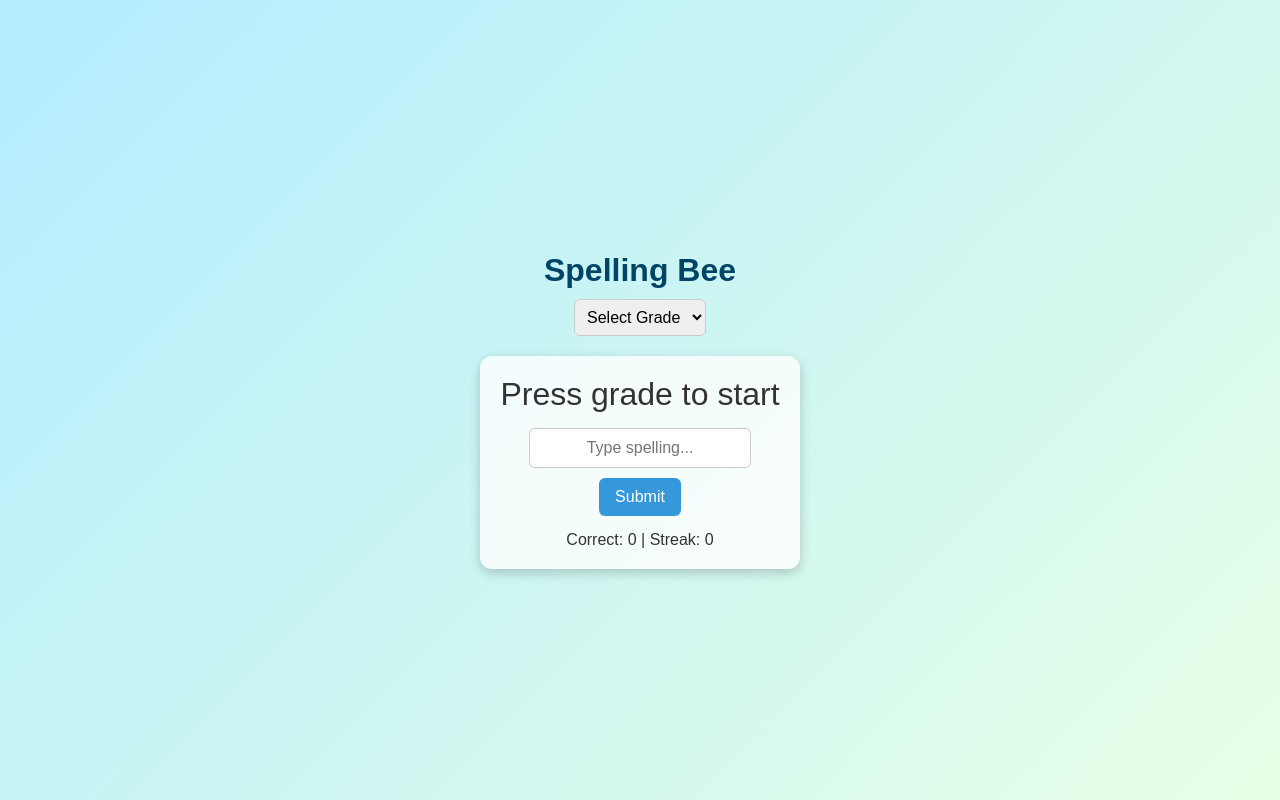
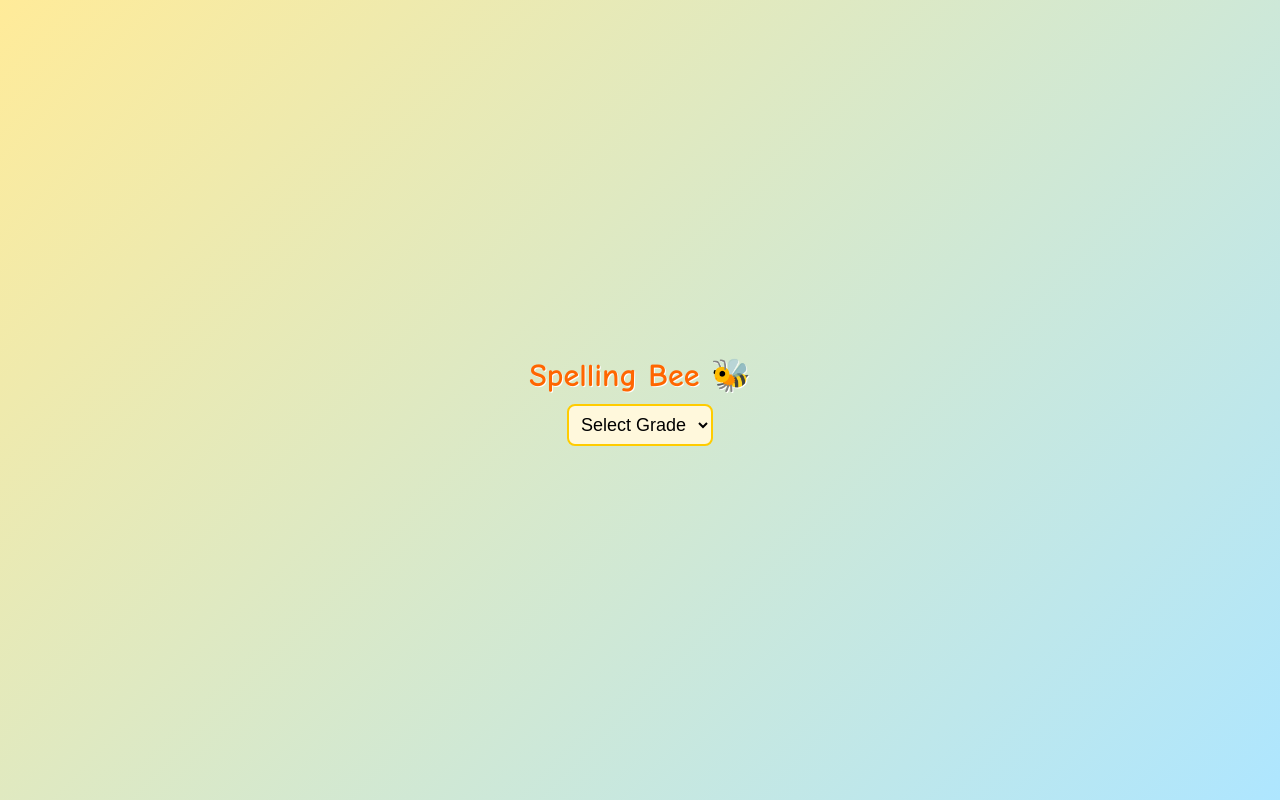
Before and after one commit to melaniefaith96/spelling-game, a plain HTML site: page index.html in a window 1280 px wide. Drawn offline with Linux system fonts and the light colour scheme.

Commit message:
Update index.html

```diff
--- a/index.html
+++ b/index.html
@@ -6,8 +6,8 @@
 <title>Spelling Bee</title>
 <style>
     body {
-        font-family: Arial, sans-serif;
-        background: linear-gradient(135deg, #b3ecff, #e6ffe6);
+        font-family: Comic Sans MS, cursive, sans-serif;
+        background: linear-gradient(135deg, #ffeb99, #aee6ff);
         color: #333;
         height: 100vh;
         margin: 0;
@@ -18,53 +18,62 @@
     }
     h1 {
         margin-bottom: 10px;
-        color: #004466;
+        color: #ff6600;
+        text-shadow: 1px 1px #fff;
     }
     select {
         padding: 8px;
-        font-size: 16px;
+        font-size: 18px;
         margin-bottom: 20px;
-        border-radius: 6px;
-        border: 1px solid #ccc;
+        border-radius: 8px;
+        border: 2px solid #ffcc00;
+        background: #fff8dc;
+        cursor: pointer;
     }
     .bee-container {
+        display: none; /* Hidden until grade selected */
         text-align: center;
-        background: rgba(255,255,255,0.8);
-        padding: 20px;
-        border-radius: 12px;
+        background: rgba(255,255,255,0.9);
+        padding: 25px;
+        border-radius: 16px;
         box-shadow: 0 4px 12px rgba(0,0,0,0.2);
-        width: 280px;
-    }
-    .prompt {
-        font-size: 2rem;
-        margin-bottom: 15px;
+        width: 300px;
     }
     input {
         padding: 10px;
-        font-size: 1rem;
+        font-size: 1.1rem;
         width: 200px;
         text-align: center;
-        border-radius: 6px;
-        border: 1px solid #ccc;
+        border-radius: 8px;
+        border: 2px solid #ffcc00;
         margin-bottom: 10px;
     }
     button {
-        padding: 10px 16px;
+        padding: 10px 18px;
         font-size: 1rem;
-        background: #3498db;
+        background: #4CAF50;
         color: #fff;
         border: none;
-        border-radius: 6px;
+        border-radius: 8px;
         cursor: pointer;
+    }
+    button:hover {
+        background: #45a049;
     }
     .stats {
         margin-top: 15px;
         font-size: 1rem;
     }
     .feedback {
-        font-size: 1.2rem;
+        font-size: 1.4rem;
         margin-top: 10px;
         font-weight: bold;
+    }
+    .yay {
+        color: #28a745;
+    }
+    .try-again {
+        color: #d9534f;
     }
     canvas {
         position: fixed;
@@ -76,16 +85,17 @@
 </head>
 <body>
 
-<h1>Spelling Bee</h1>
+<h1>Spelling Bee 🐝</h1>
 <select id="gradeSel">
     <option value="">Select Grade</option>
     <option value="1">Grade 1</option>
     <option value="2">Grade 2</option>
     <option value="3">Grade 3</option>
+    <option value="4">Grade 4</option>
+    <option value="5">Grade 5</option>
 </select>
 
-<div class="bee-container">
-    <div class="prompt" id="prompt">Press grade to start</div>
+<div class="bee-container" id="beeContainer">
     <input id="answer" placeholder="Type spelling..." autocomplete="off" />
     <br>
     <button id="submitBtn">Submit</button>
@@ -97,38 +107,34 @@
 </div>
 
 <audio id="bgMusic" loop>
-    <source src="https://cdn.pixabay.com/download/audio/2021/09/30/audio_47e37ad3f0.mp3?filename=relaxing-background-music-11704.mp3" type="audio/mpeg">
+    <source src="https://cdn.pixabay.com/download/audio/2024/04/21/audio_36b773587a.mp3?filename=gentle-happy-kids-background-music-205892.mp3" type="audio/mpeg">
 </audio>
 <audio id="correctSound">
-    <source src="https://cdn.pixabay.com/download/audio/2022/03/10/audio_3e7f6821b5.mp3?filename=correct-2-46134.mp3" type="audio/mpeg">
+    <source src="https://cdn.pixabay.com/download/audio/2023/04/20/audio_8825c1b298.mp3?filename=kids-cheer-146777.mp3" type="audio/mpeg">
 </audio>
 <audio id="wrongSound">
-    <source src="https://cdn.pixabay.com/download/audio/2022/03/10/audio_a1a5d2b454.mp3?filename=wrong-47985.mp3" type="audio/mpeg">
+    <source src="https://cdn.pixabay.com/download/audio/2022/03/15/audio_6dbed99bfc.mp3?filename=cartoon-fail-trumpet-146419.mp3" type="audio/mpeg">
 </audio>
 
 <canvas id="confetti"></canvas>
 
 <script>
 const SAMPLE_WORDS = {
-    1: ["cat", "dog", "sun", "hat", "red"],
-    2: ["apple", "banana", "orange", "grape", "cherry"],
-    3: ["elephant", "giraffe", "dolphin", "kangaroo", "penguin"]
+    1: ["cat", "dog", "sun", "hat", "red", "book", "fish", "car", "run", "jump"],
+    2: ["apple", "banana", "orange", "grape", "cherry", "school", "chair", "bread", "house", "water"],
+    3: ["elephant", "giraffe", "dolphin", "kangaroo", "penguin", "computer", "pencil", "garden", "planet", "rocket"],
+    4: ["beautiful", "mountain", "holiday", "library", "science", "friendship", "dangerous", "engineer", "history", "language"],
+    5: ["extraordinary", "environment", "imagination", "universe", "adventure", "knowledge", "volunteer", "exploration", "community", "responsibility"]
 };
 
-let state = {
-    words: [],
-    index: 0,
-    correct: 0,
-    streak: 0
-};
+let state = { words: [], index: 0, correct: 0, streak: 0 };
 
 const gradeSel = document.getElementById("gradeSel");
-const promptEl = document.getElementById("prompt");
+const beeContainer = document.getElementById("beeContainer");
 const answerEl = document.getElementById("answer");
 const feedbackEl = document.getElementById("feedback");
 const correctEl = document.getElementById("correct");
 const streakEl = document.getElementById("streak");
-
 const bgMusic = document.getElementById("bgMusic");
 const correctSound = document.getElementById("correctSound");
 const wrongSound = document.getElementById("wrongSound");
@@ -141,6 +147,8 @@ gradeSel.addEventListener("change", () => {
         state.index = 0;
         state.correct = 0;
         state.streak = 0;
+        gradeSel.style.display = "none";
+        beeContainer.style.display = "block";
         nextWord();
     }
 });
@@ -155,7 +163,6 @@ function nextWord() {
         state.index = 0;
     }
     const word = state.words[state.index];
-    promptEl.textContent = "Spell: " + word;
     speak(word);
     answerEl.value = "";
     feedbackEl.textContent = "";
@@ -165,31 +172,34 @@ function checkWord() {
     const currentWord = state.words[state.index];
     const userWord = answerEl.value.trim().toLowerCase();
     if (userWord === currentWord.toLowerCase()) {
-        feedbackEl.textContent = "✅ Correct!";
+        feedbackEl.textContent = "Yay! 🎉";
+        feedbackEl.className = "feedback yay";
         correctSound.play();
         startConfetti();
         state.correct++;
         state.streak++;
     } else {
-        feedbackEl.textContent = `❌ Incorrect! It was "${currentWord}"`;
+        feedbackEl.textContent = "Try again! ❌";
+        feedbackEl.className = "feedback try-again";
         wrongSound.play();
         state.streak = 0;
     }
     correctEl.textContent = state.correct;
     streakEl.textContent = state.streak;
     state.index++;
-    setTimeout(nextWord, 1500);
+    setTimeout(nextWord, 2000);
 }
 
 function speak(text) {
     if ('speechSynthesis' in window) {
         const utterance = new SpeechSynthesisUtterance(text);
-        utterance.rate = 0.8;
+        utterance.rate = 0.7; // slower for kids
+        utterance.pitch = 1.2; // friendlier tone
         window.speechSynthesis.speak(utterance);
     }
 }
 
-// 🎉 Simple Confetti Animation
+// 🎉 Confetti Animation
 const canvas = document.getElementById('confetti');
 const ctx = canvas.getContext('2d');
 let confettiParticles = [];
```
